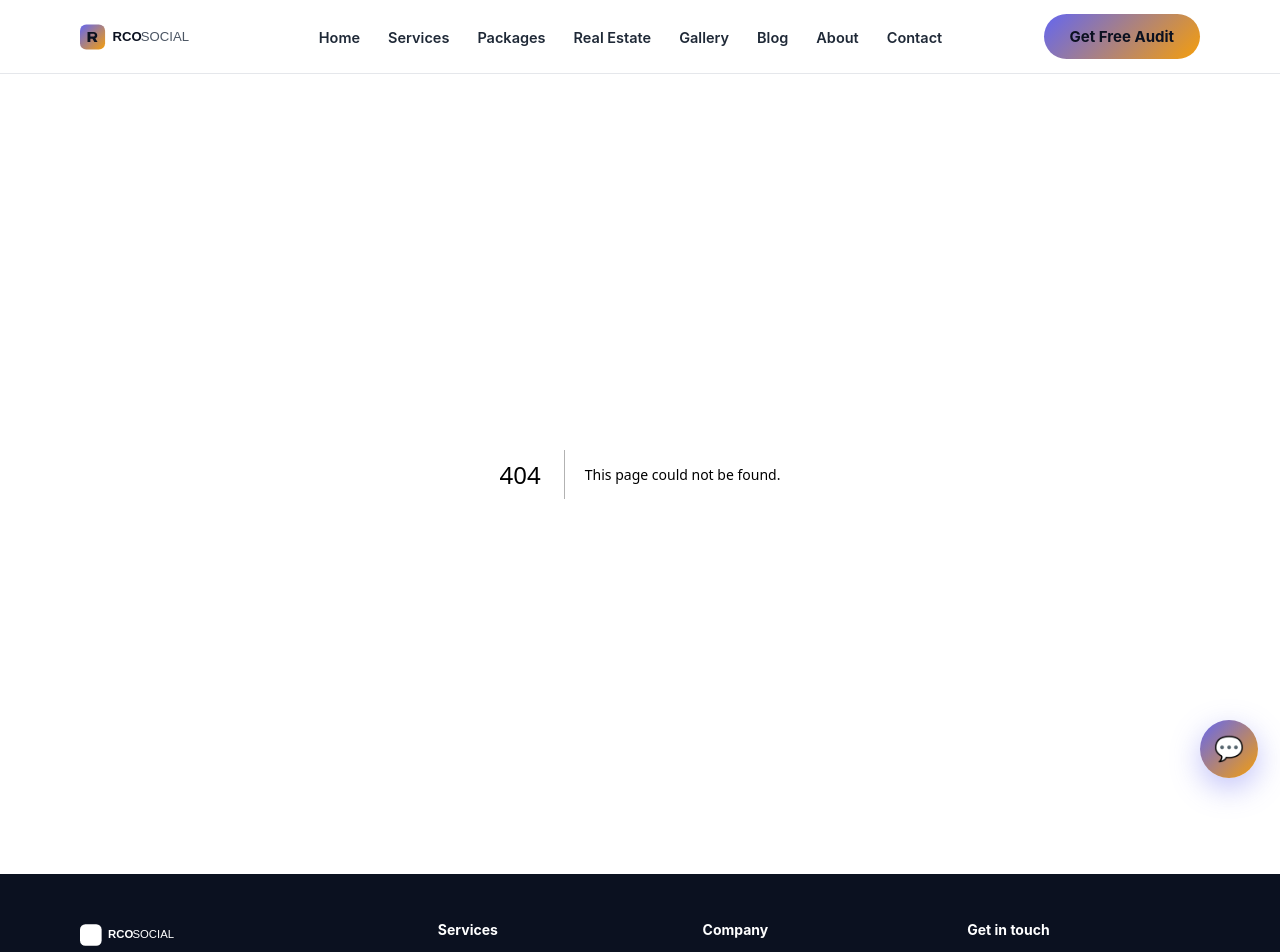
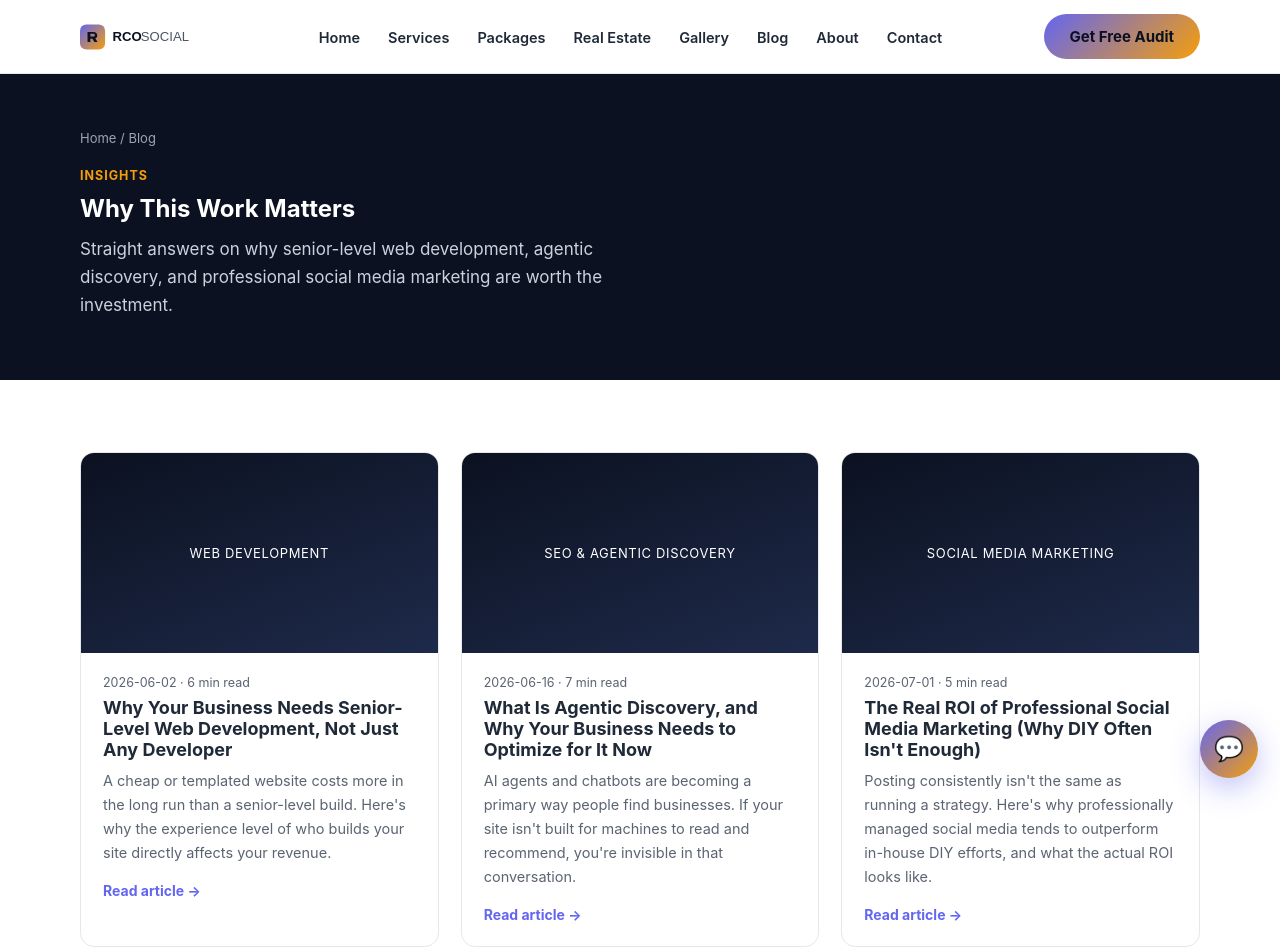
Before and after one commit to CraveryStudio/RcoSocial, a Next.js app: page /blog in a window 1280 px wide. Before the commit this address had no page. Shown: the top 952 px of the page. Built offline with nearby package versions, Linux system fonts and the light colour scheme.

Commit message:
Add blog index page

```diff
--- /dev/null
+++ b/app/blog/page.js
@@ -0,0 +1,44 @@
+import Link from "next/link";
+import { posts } from "@/lib/blogData";
+
+export const metadata = {
+  title: "Blog",
+  description:
+    "Insights on why senior-level web development, SEO & agentic discovery, and social media marketing are necessary for growing businesses.",
+  alternates: { canonical: "https://rcosocial.com/blog" },
+};
+
+export default function BlogIndex() {
+  return (
+    <>
+      <section className="section-navy page-hero">
+        <div className="container">
+          <div className="breadcrumb"><Link href="/">Home</Link> / Blog</div>
+          <span className="eyebrow">Insights</span>
+          <h1 style={{ maxWidth: 680 }}>Why This Work Matters</h1>
+          <p style={{ color: "#cbd2dc", maxWidth: 600, fontSize: 17 }}>
+            Straight answers on why senior-level web development, agentic discovery, and
+            professional social media marketing are worth the investment.
+          </p>
+        </div>
+      </section>
+      <section className="section">
+        <div className="container">
+          <div className="grid grid-3">
+            {posts.map((p) => (
+              <Link href={`/blog/${p.slug}`} key={p.slug} className="blog-card">
+                <div className="thumb">{p.category}</div>
+                <div className="body">
+                  <div className="meta">{p.date} · {p.readTime}</div>
+                  <h3>{p.title}</h3>
+                  <p className="excerpt">{p.description}</p>
+                  <span className="read">Read article →</span>
+                </div>
+              </Link>
+            ))}
+          </div>
+        </div>
+      </section>
+    </>
+  );
+}
```
